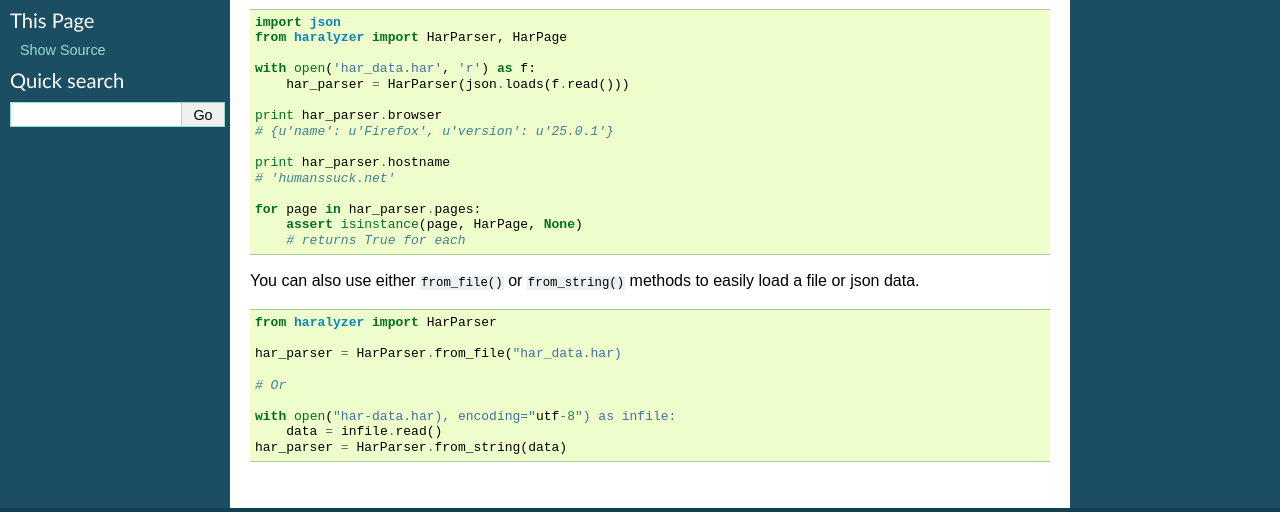
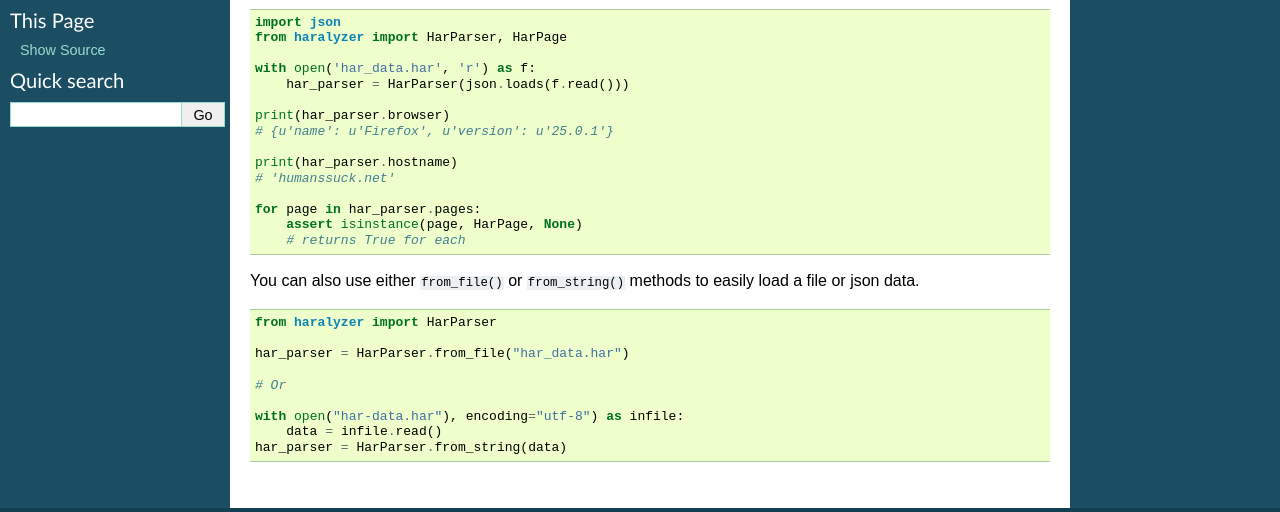
Before and after one commit to haralyzer/haralyzer, a Sphinx documentation site: the page built from docs/basic/harparser.rst, in a window 1280 px wide. Shown: the part 143-655 px from the top of the page. Built offline with Sphinx 7.4.7, drawn with Linux system fonts in a browser that asks for light colours.

Commit message:
Update doc examples for Python 3 (#59)

```diff
--- a/docs/advanced/harpage.rst
+++ b/docs/advanced/harpage.rst
@@ -60,10 +60,10 @@ operate on a single entry (from a HarPage) or a ``list`` of entries::
         for entry in page.entries:
             ### MATCH HEADERS ###
             if har_parser.match_headers(entry, 'Content-Type', 'image.*'):
-                print 'This would appear to be an image'
+                print('This would appear to be an image')
             ### MATCH REQUEST TYPE ###
             if har_parser.match_request_type(entry, 'GET'):
-                print 'This is a GET request'
+                print('This is a GET request')
             ### MATCH STATUS CODE ###
             if har_parser.match_status_code(entry, '2.*'):
-                print 'Looks like all is well in the world'
+                print('Looks like all is well in the world')
--- a/docs/basic/harparser.rst
+++ b/docs/basic/harparser.rst
@@ -11,10 +11,10 @@ page in HarParser.pages is a HarPage object. ::
     with open('har_data.har', 'r') as f:
         har_parser = HarParser(json.loads(f.read()))
 
-    print har_parser.browser
+    print(har_parser.browser)
     # {u'name': u'Firefox', u'version': u'25.0.1'}
 
-    print har_parser.hostname
+    print(har_parser.hostname)
     # 'humanssuck.net'
 
     for page in har_parser.pages:
@@ -26,10 +26,10 @@ You can also use either ``from_file()`` or ``from_string()`` methods to easily l
 
     from haralyzer import HarParser
 
-    har_parser = HarParser.from_file("har_data.har)
+    har_parser = HarParser.from_file("har_data.har")
 
     # Or
 
-    with open("har-data.har), encoding="utf-8") as infile:
+    with open("har-data.har"), encoding="utf-8") as infile:
         data = infile.read()
     har_parser = HarParser.from_string(data)
```
